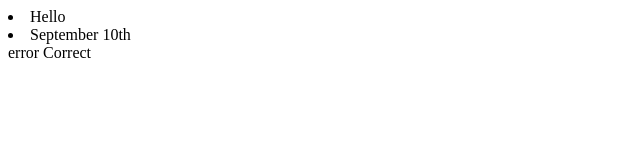
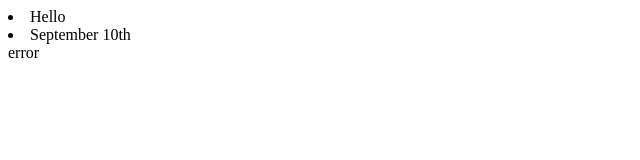
Before and after one commit to lim921/workshop, a plain HTML site: page index.html in a window 1280 px wide. Shown: the full height of the page, 0-640 px from the left. Drawn offline with Linux system fonts and the light colour scheme.

```diff
--- a/index.html
+++ b/index.html
@@ -5,5 +5,4 @@
 	<li>Hello</li>
 	<li>September 10th</li>
 	error
-	Correct
 </body>
```
